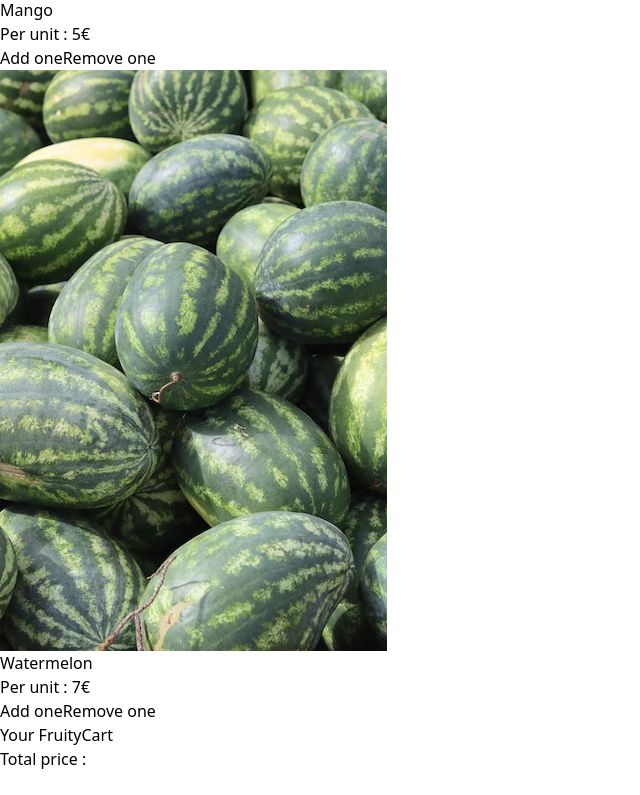
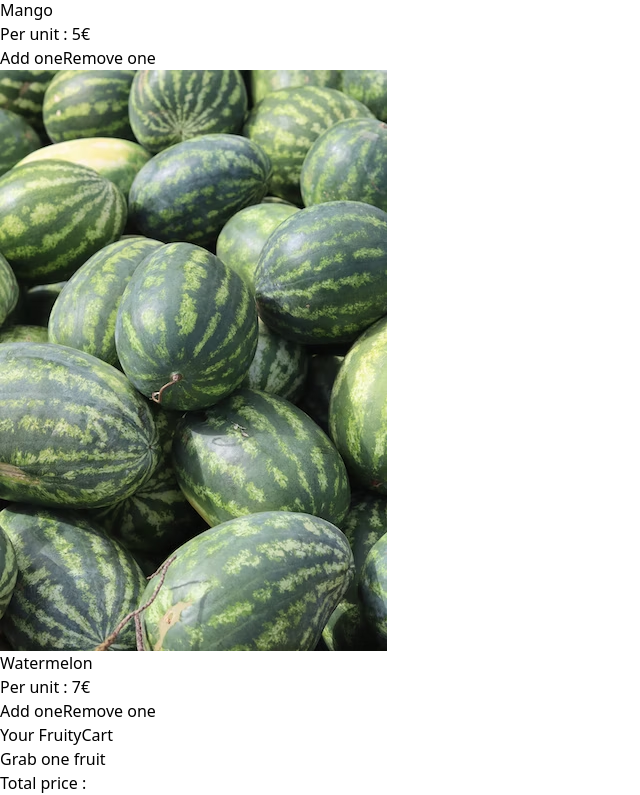
Before and after one commit to musellix/formation-react, a React (Vite) app in the folder 9.React-Redux/: page / in a window 1280 px wide. Shown: the part 630-1425 px from the top of the page, without its empty margins (0-640 px from the left). Before the commit the page ends 1401 px from the top, so only its background shows below. Built offline with nearby package versions, Linux system fonts and the light colour scheme.

Commit message:
9 - React Redux - projet Fruity - Afficher les fruits selectionnés

```diff
--- a/9.React-Redux/src/pages/Fruity/FruityCart.jsx
+++ b/9.React-Redux/src/pages/Fruity/FruityCart.jsx
@@ -10,11 +10,28 @@ export default function FruityCart() {
         <p className='text-xl p-5 border-b border-slate-400'>Your FruityCart</p>
 
         <ul>
-
-
+          {fruityCart.cart.length > 0 && fruityCart.cart.map(fruit => (
+            <li
+              className='px-5 py-2 text-xl'
+              key={fruit.id}
+            >
+              <span className='font-semibold mr-2'>
+                {fruit.quantity}
+              </span>
+              <span>{fruit.name}</span>
+            </li>
+          ))}
+          {fruityCart.cart.length === 0 && (
+            <li className='px-5 py-2 text-xl font-semibold'>Grab one fruit</li>
+          )}
         </ul>
         <p className='text-xl p-5 border-t border-slate-400'>
             Total price :
+            {fruityCart.cart.length > 0 && (
+              <span>{fruityCart.cart.reduce((acc, item) => {
+                return acc + item.quantity * item.price
+              }, 0)}</span>
+            )}
         </p>
     </div>
 
```
